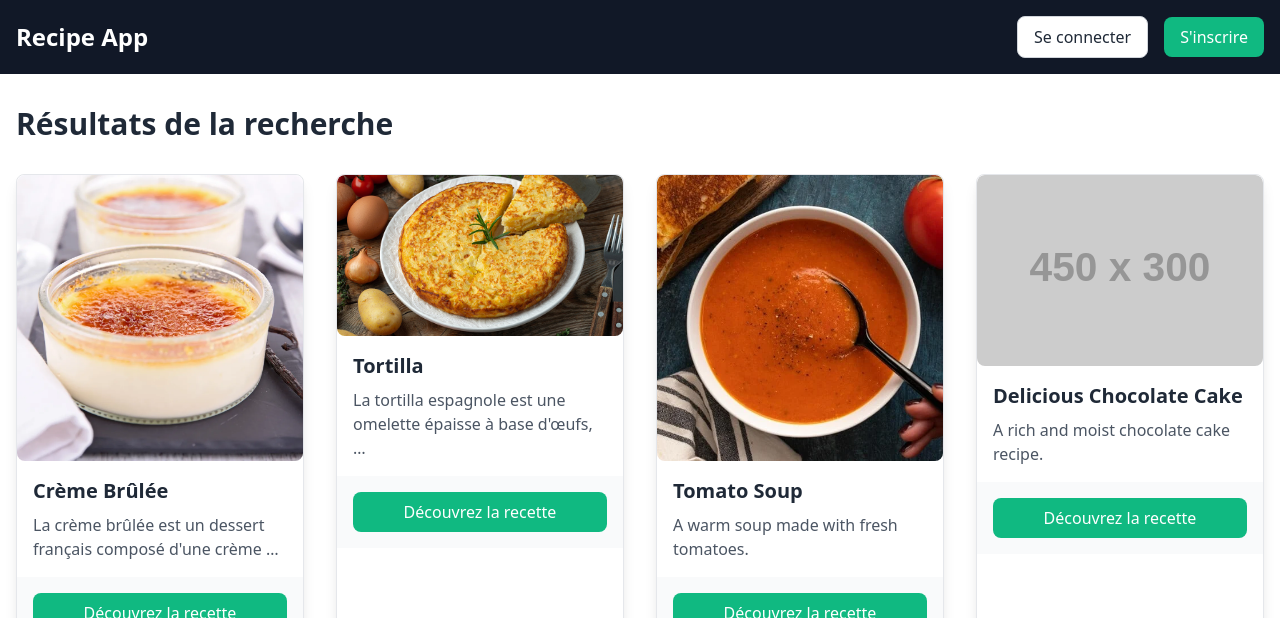
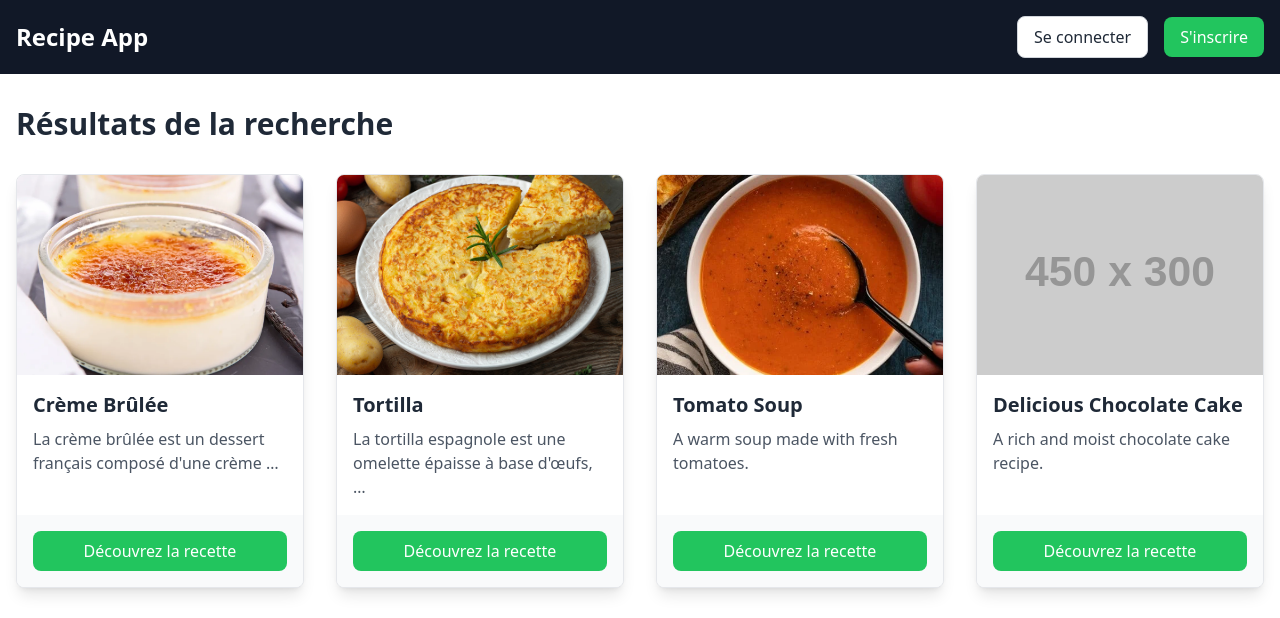
Before and after one commit to Soufiane-coder351/Recipe-App, a Django app: page /recipes/chercher_recette/ in a window 1280 px wide. Shown: the top 618 px of the page. Run offline with Django 5.2, Linux system fonts and the light colour scheme; data comes from the database, SQL or seed files in the repository; both versions use the stored data as it was after the commit; grey boxes labelled with a size stand in for pictures from a placeholder-image service; some libraries are stand-ins or nearby versions.

Commit message:
solved the search images height that was not fixed

```diff
--- a/recipeApp/recipes/templates/recipes/search_result.html
+++ b/recipeApp/recipes/templates/recipes/search_result.html
@@ -5,7 +5,7 @@
     <meta name="viewport" content="width=device-width, initial-scale=1.0">
     <title>Résultats de la recherche</title>
     <!-- Inclure le lien vers le fichier CSS de Tailwind -->
-    <link href="https://cdn.jsdelivr.net/npm/tailwindcss@2.0.0/dist/tailwind.min.css" rel="stylesheet">
+    <script src="https://cdn.tailwindcss.com"></script>
 </head>
 <body class="min-h-screen flex flex-col">
 <!-- Navigation -->
@@ -43,20 +43,31 @@
             {% if recherches %}
             <div class="grid grid-cols-1 md:grid-cols-2 lg:grid-cols-4 gap-8">
                 {% for recette in recherches %}
-                    <div class="bg-white border border-gray-200 rounded-lg shadow-lg overflow-hidden hover:scale-105 transform transition">
-                        <img src="../../../recipes_photos/{{recette.image }}"
-                                    class="w-full h-[200px] object-cover rounded-lg"
-                                    onerror="this.onerror=null; this.src='https://dummyimage.com/450x300/dee2e6/6c757d.jpg';"><div class="p-4">
+                <div class="bg-white border border-gray-200 rounded-lg shadow-lg overflow-hidden flex flex-col hover:scale-105 transform transition">
+                    <!-- Image with Fixed Height -->
+                    <div class="h-[200px] w-full">
+                        <img src="../../../recipes_photos/{{ recette.image }}"
+                             class="h-full w-full object-cover"
+                             onerror="this.onerror=null; this.src='https://dummyimage.com/450x300/dee2e6/6c757d.jpg';">
+                    </div>
+
+                    <!-- Content -->
+                    <div class="p-4 flex-grow">
                         <h2 class="text-xl font-semibold text-gray-800">{{ recette.title }}</h2>
                         <p class="text-gray-600 mt-2">{{ recette.description|truncatewords:10 }}</p>
                     </div>
+
+                    <!-- Button at the Bottom -->
                     <div class="p-4 bg-gray-50">
-                            <a href="{% url 'recette_info' recette.id%}" class="bg-green-500 text-white hover:bg-green-600 px-4 py-2 block text-center rounded-lg">Découvrez la recette</a>
+                        <a href="{% url 'recette_info' recette.id %}"
+                           class="bg-green-500 text-white hover:bg-green-600 px-4 py-2 block text-center rounded-lg">
+                            Découvrez la recette
+                        </a>
                     </div>
                 </div>
-
                 {% endfor %}
             </div>
+
             {% else %}
                 <p class="text-gray-600">Aucune recette trouvée pour votre recherche.</p>
             {% endif %}
```
Also changed, not shown: recipeApp/db.sqlite3. Lines whose indentation alone changed are shown as unchanged.
